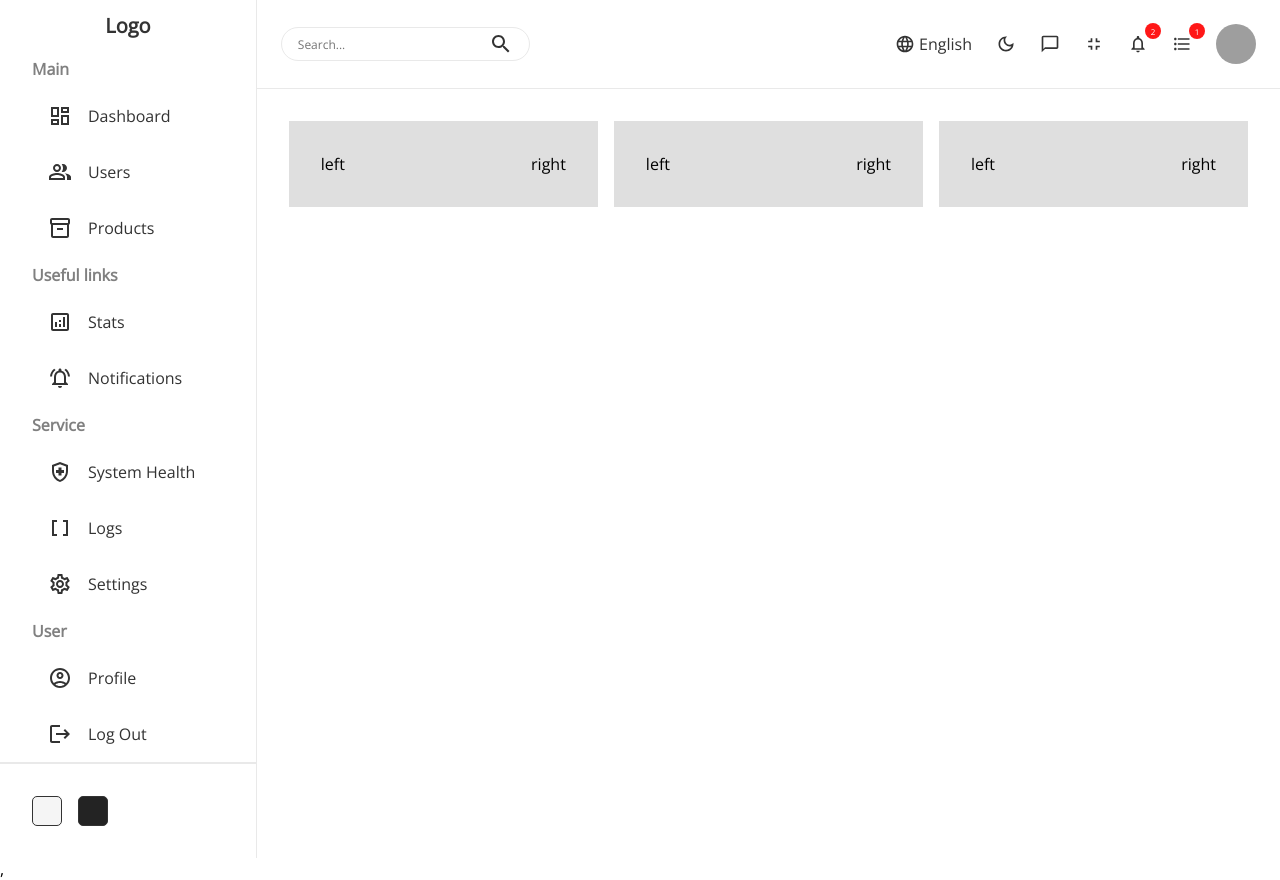
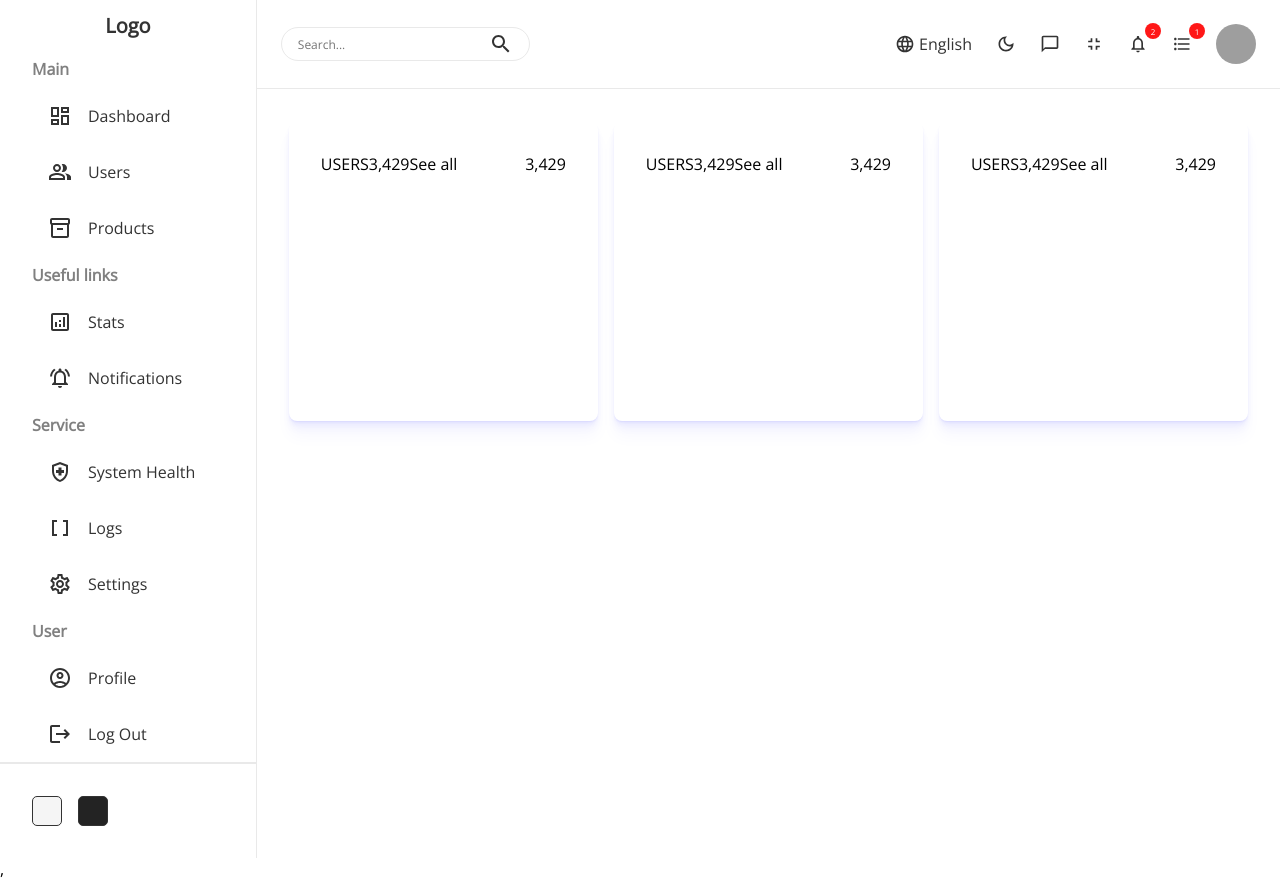
Before and after one commit to DigytUX/material-dashboard, a React (Create React App) app in the folder frontend/: page / in a window 1280 px wide. Built offline with nearby package versions, Linux system fonts and the light colour scheme; grey boxes are pictures that could not be loaded.

Commit message:
Added widget content

```diff
--- a/frontend/src/components/Widget/Widget.jsx
+++ b/frontend/src/components/Widget/Widget.jsx
@@ -4,9 +4,15 @@ import './widget.scss'
 export default function Widget(){
     return (
         <>
-            <div className="widget">
-                <div className="left">left</div>
-                <div className="right">right</div>
+            <div className="widget shadow">
+                <div className="left">
+                    <span className="title">USERS</span>
+                    <span className="title">3,429</span>
+                    <span className="title">See all</span>
+                </div>
+                <div className="right">
+                    <span className="title">3,429</span>
+                </div>
             </div>
         </>
     )
--- a/frontend/src/components/Widget/widget.scss
+++ b/frontend/src/components/Widget/widget.scss
@@ -1,8 +1,18 @@
 .widget {
     display:flex;
     justify-content: space-between;
-    align-items: center;
+
     flex:1;
     padding:2em;
-    background-color:rgb(223, 223, 223);
+    background-color:rgb(255, 255, 255);
+    border-radius:0.5em;
+    height:300px;
 }
+
+.shadow {
+    box-shadow: 0 1px 1px rgba(0, 30, 255, 0.03),
+                0 2px 2px rgba(0, 30, 255,0.03),
+                0 4px 4px rgba(0, 30, 255,0.03),
+                0 8px 8px rgba(0, 30, 255,0.03),
+                 0 16px 16px rgba(0, 30, 255,0.03);
+}
```
